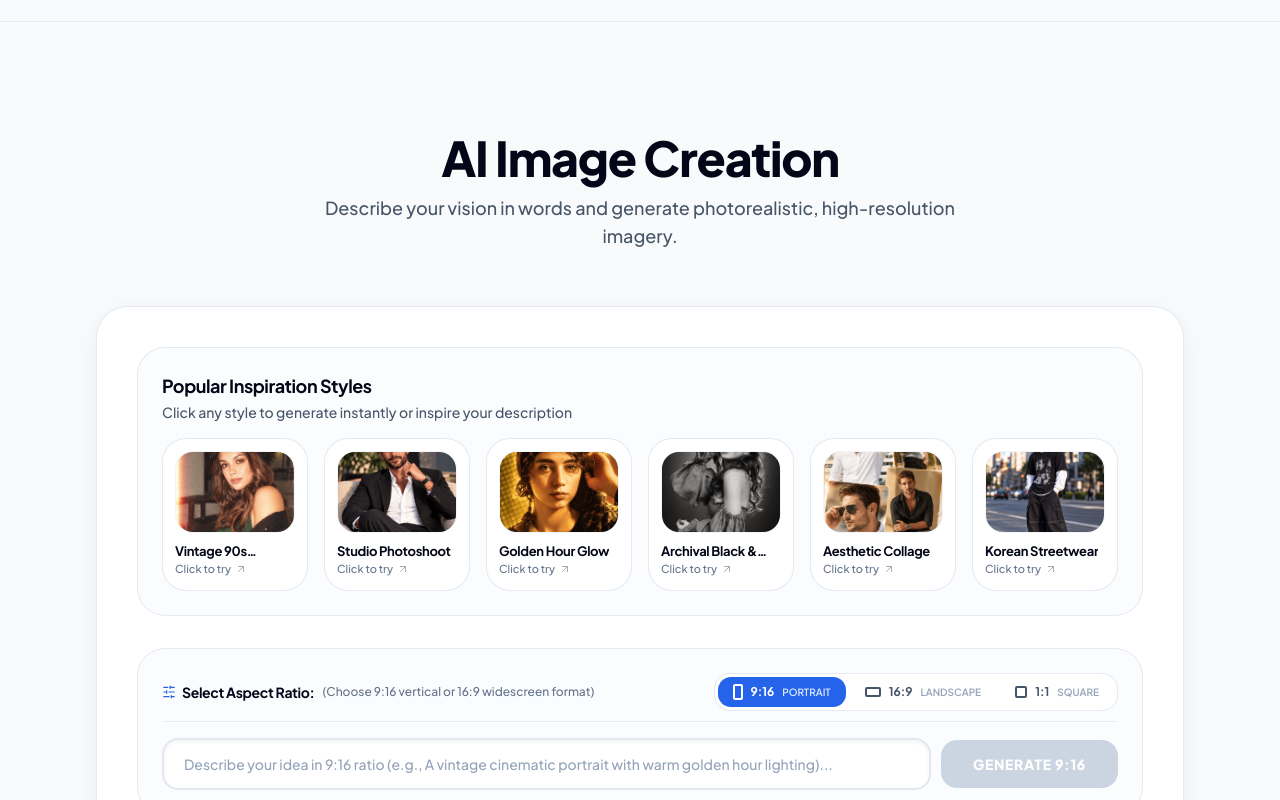
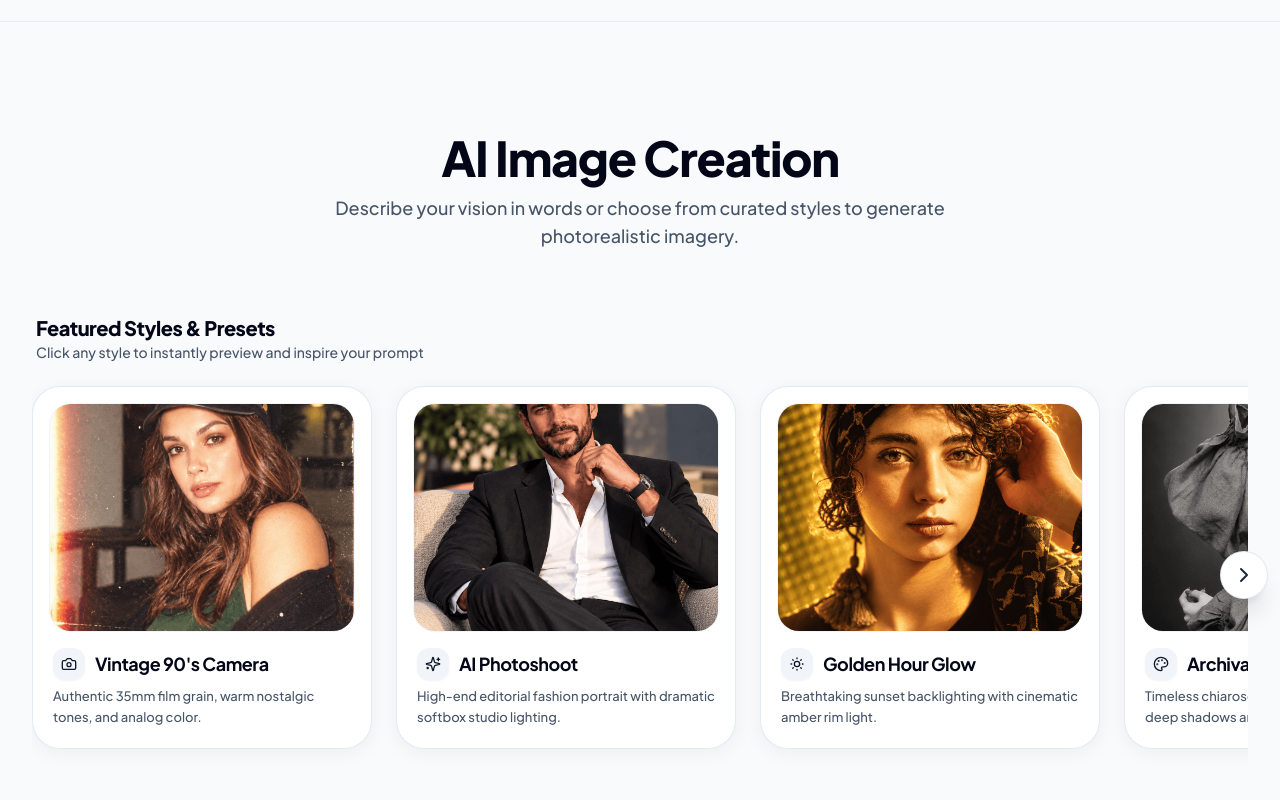
Before and after one commit to Sreerag111/slipeaiwebsite2, a Next.js app: page / in a window 1280 px wide. Shown: the part 2620-3420 px from the top of the page. Built offline with nearby package versions, Linux system fonts and the light colour scheme.

Commit message:
Transform AI Image creation presets into prominent carousel containers matching reference image design

```diff
--- a/components/AIImageCreation.tsx
+++ b/components/AIImageCreation.tsx
@@ -1,14 +1,25 @@
 'use client';
 
-import React, { useState } from 'react';
-import Image from 'next/image';
+import React, { useState, useRef, useEffect } from 'react';
 import {
   Sparkles,
   Download,
   RotateCcw,
   ArrowUpRight,
+  ArrowRight,
+  ChevronLeft,
+  ChevronRight,
   Check,
   SlidersHorizontal,
+  Camera,
+  SunMedium,
+  Palette,
+  Layers,
+  Zap,
+  Image as ImageIcon,
+  Wand2,
+  Paintbrush,
+  PenTool,
 } from 'lucide-react';
 import { saveAs } from 'file-saver';
 
@@ -18,6 +29,14 @@ interface AIImageCreationProps {
 
 export type AspectRatio = '9:16' | '16:9' | '1:1';
 
+interface StylePreset {
+  label: string;
+  desc: string;
+  prompt: string;
+  img: string;
+  icon: React.ElementType;
+}
+
 export function AIImageCreation({ onStartEnhancing }: AIImageCreationProps) {
   const [prompt, setPrompt] = useState('');
   const [aspectRatio, setAspectRatio] = useState<AspectRatio>('9:16');
@@ -26,38 +45,105 @@ export function AIImageCreation({ onStartEnhancing }: AIImageCreationProps) {
   const [generatedImageUrl, setGeneratedImageUrl] = useState<string | null>(null);
   const [lastPrompt, setLastPrompt] = useState<string>('');
 
-  const stylePresets = [
+  const scrollContainerRef = useRef<HTMLDivElement>(null);
+  const promptInputRef = useRef<HTMLInputElement>(null);
+  const [canScrollLeft, setCanScrollLeft] = useState(false);
+  const [canScrollRight, setCanScrollRight] = useState(true);
+
+  const stylePresets: StylePreset[] = [
     {
-      label: 'Vintage 90s Camera',
+      label: "Vintage 90's Camera",
+      desc: 'Authentic 35mm film grain, warm nostalgic tones, and analog color.',
       prompt: 'A candid 1990s 35mm film photograph of a young artist in a sunlit loft, natural film grain, warm muted tones, subtle lens flare',
       img: '/assets/images/create_image_categories/nineties_camera.png',
+      icon: Camera,
     },
     {
-      label: 'Studio Photoshoot',
+      label: 'AI Photoshoot',
+      desc: 'High-end editorial fashion portrait with dramatic softbox studio lighting.',
       prompt: 'A high-end editorial fashion portrait, dramatic studio softbox lighting, ultra-sharp facial micro-texture, 85mm f/1.4 depth of field',
       img: '/assets/images/create_image_categories/photoshoot.png',
+      icon: Sparkles,
     },
     {
       label: 'Golden Hour Glow',
+      desc: 'Breathtaking sunset backlighting with cinematic amber rim light.',
       prompt: 'A breathtaking scenic portrait during golden hour sunset, rich amber backlight, cinematic rim lighting, photorealistic landscape in background',
       img: '/assets/images/create_image_categories/golden_effect.png',
+      icon: SunMedium,
     },
     {
       label: 'Archival Black & White',
+      desc: 'Timeless chiaroscuro monochrome portrait with deep shadows and contrast.',
       prompt: 'A timeless black and white archival portrait, dramatic chiaroscuro contrast, deep shadows, authentic analog monochrome texture',
       img: '/assets/images/create_image_categories/black_and_white.png',
+      icon: Palette,
     },
     {
       label: 'Aesthetic Collage',
+      desc: 'Modern editorial collage with bold typography and film borders.',
       prompt: 'An artistic aesthetic editorial collage featuring modern streetwear, bold typography overlays, film border aesthetics',
       img: '/assets/images/create_image_categories/aesthetic_collage.png',
+      icon: Layers,
     },
     {
       label: 'Korean Streetwear',
+      desc: 'Seoul neon reflections on wet pavement with modern oversized styling.',
       prompt: 'A stylish Korean fashion street photography shot in Seoul at dusk, neon reflection on wet pavement, modern oversized clothing, clean aesthetic',
       img: '/assets/images/create_image_categories/korean_streetwear.png',
+      icon: Zap,
+    },
+    {
+      label: 'Polaroid Film',
+      desc: 'Classic instant camera framing with soft pastel vintage tones.',
+      prompt: 'An authentic vintage instant Polaroid photo with retro frame, soft analog lens flare, warm pastel color temperature, nostalgic tone',
+      img: '/assets/images/create_image_categories/polaroid_frame.png',
+      icon: ImageIcon,
+    },
+    {
+      label: 'Y2K Retro Vibe',
+      desc: 'Futuristic 2000s cyber aesthetic with vibrant holographic colors.',
+      prompt: 'A vibrant Y2K cyber aesthetic photo, holographic chromatic styling, early 2000s futuristic fashion, glossy metallic highlights',
+      img: '/assets/images/create_image_categories/y2k_style.png',
+      icon: Wand2,
+    },
+    {
+      label: 'Anime & Cartoon',
+      desc: 'Vibrant 3D animated character styling with expressive features.',
+      prompt: 'A vibrant modern 3D anime cinematic character concept art, high-definition expressive eyes, Pixar-grade studio lighting, soft color grading',
+      img: '/assets/images/create_image_categories/cartoon_look.png',
+      icon: Paintbrush,
+    },
+    {
+      label: 'Fine Art Sketch',
+      desc: 'Hand-drawn graphite pencil drawing with cross-hatched shading.',
+      prompt: 'A masterful fine art charcoal and graphite pencil sketch, delicate cross-hatching, museum archival paper texture, artistic realism',
+      img: '/assets/images/create_image_categories/personality_sketch.png',
+      icon: PenTool,
     },
   ];
+
+  const checkScroll = () => {
+    if (!scrollContainerRef.current) return;
+    const { scrollLeft, scrollWidth, clientWidth } = scrollContainerRef.current;
+    setCanScrollLeft(scrollLeft > 10);
+    setCanScrollRight(scrollLeft < scrollWidth - clientWidth - 10);
+  };
+
+  useEffect(() => {
+    checkScroll();
+    window.addEventListener('resize', checkScroll);
+    return () => window.removeEventListener('resize', checkScroll);
+  }, []);
+
+  const handleScroll = (direction: 'left' | 'right') => {
+    if (!scrollContainerRef.current) return;
+    const scrollAmount = Math.min(scrollContainerRef.current.clientWidth * 0.8, 680);
+    scrollContainerRef.current.scrollBy({
+      left: direction === 'left' ? -scrollAmount : scrollAmount,
+      behavior: 'smooth',
+    });
+  };
 
   const handleGenerate = async (customPrompt?: string) => {
     const textToUse = customPrompt || prompt;
@@ -132,19 +218,129 @@ export function AIImageCreation({ onStartEnhancing }: AIImageCreationProps) {
 
   return (
     <section id="create" className="py-16 sm:py-20 md:py-28 border-t border-slate-200/80 bg-[#F8FAFC]">
-      <div className="mx-auto max-w-6xl px-4 sm:px-6 lg:px-8">
+      <div className="mx-auto max-w-7xl px-4 sm:px-6 lg:px-8 space-y-12 sm:space-y-16">
         {/* Section Header: Styled like Select Your Enhancement Category */}
-        <div className="text-center max-w-3xl mx-auto mb-10 sm:mb-14 space-y-3">
+        <div className="text-center max-w-3xl mx-auto space-y-3">
           <h2 className="text-3xl sm:text-4xl md:text-5xl font-extrabold text-slate-950 font-display tracking-tight leading-tight">
             AI Image Creation
           </h2>
           <p className="text-sm sm:text-base md:text-lg text-slate-600 font-display font-medium max-w-2xl mx-auto px-2 leading-relaxed">
-            Describe your vision in words and generate photorealistic, high-resolution imagery.
+            Describe your vision in words or choose from curated styles to generate photorealistic imagery.
           </p>
         </div>
 
-        {/* Main Creation Card Container */}
-        <div className="rounded-[28px] sm:rounded-[32px] border border-slate-200/90 bg-white p-5 sm:p-8 md:p-10 shadow-[0_4px_24px_rgba(0,0,0,0.05)] space-y-6 sm:space-y-8">
+        {/* Style Presets Carousel (Vintage 90's, AI Photoshoot, and all styles styled like reference image) */}
+        <div className="space-y-4">
+          <div className="flex items-center justify-between px-1">
+            <div>
+              <h3 className="text-lg sm:text-xl font-extrabold text-slate-950 font-display tracking-tight">
+                Featured Styles & Presets
+              </h3>
+              <p className="text-xs sm:text-sm text-slate-600 font-display font-medium">
+                Click any style to instantly preview and inspire your prompt
+              </p>
+            </div>
+          </div>
+
+          {/* Carousel Container with Circular Navigation Buttons */}
+          <div className="relative group/carousel">
+            {/* Left Arrow Button */}
+            {canScrollLeft && (
+              <button
+                type="button"
+                onClick={() => handleScroll('left')}
+                aria-label="Previous styles"
+                className="absolute -left-3 sm:-left-5 top-1/2 -translate-y-1/2 z-20 w-11 h-11 sm:w-12 sm:h-12 rounded-full bg-white text-slate-900 border border-slate-200/90 shadow-xl flex items-center justify-center transition-all hover:scale-105 hover:bg-slate-50 active:scale-95"
+              >
+                <ChevronLeft className="w-5 h-5 sm:w-6 sm:h-6 text-slate-800" />
+              </button>
+            )}
+
+            {/* Right Arrow Button (matches circular button in reference image) */}
+            {canScrollRight && (
+              <button
+                type="button"
+                onClick={() => handleScroll('right')}
+                aria-label="Next styles"
+                className="absolute -right-3 sm:-right-5 top-1/2 -translate-y-1/2 z-20 w-11 h-11 sm:w-12 sm:h-12 rounded-full bg-white text-slate-900 border border-slate-200/90 shadow-xl flex items-center justify-center transition-all hover:scale-105 hover:bg-slate-50 active:scale-95"
+              >
+                <ChevronRight className="w-5 h-5 sm:w-6 sm:h-6 text-slate-800" />
+              </button>
+            )}
+
+            {/* Horizontal Scrollable Row of Style Cards (Clearly Visible Previews) */}
+            <div
+              ref={scrollContainerRef}
+              onScroll={checkScroll}
+              className="flex gap-4 sm:gap-6 overflow-x-auto scroll-smooth pb-6 pt-2 px-1 scrollbar-none snap-x snap-mandatory"
+            >
+              {stylePresets.map((style, idx) => {
+                const Icon = style.icon;
+                const isSelected = prompt === style.prompt;
+
+                return (
+                  <button
+                    key={idx}
+                    type="button"
+                    onClick={() => {
+                      setPrompt(style.prompt);
+                      handleGenerate(style.prompt);
+                      promptInputRef.current?.scrollIntoView({ behavior: 'smooth', block: 'center' });
+                    }}
+                    className={`w-[280px] sm:w-[320px] md:w-[340px] shrink-0 snap-start flex flex-col p-3.5 sm:p-4 rounded-[24px] sm:rounded-[28px] bg-white border transition-all duration-300 active:scale-[0.98] group text-left ${
+                      isSelected
+                        ? 'border-blue-600 ring-2 ring-blue-500/20 shadow-[0_16px_36px_rgba(0,0,0,0.1)] scale-[1.01]'
+                        : 'border-slate-200/90 shadow-[0_4px_20px_rgba(0,0,0,0.05)] hover:shadow-[0_16px_36px_rgba(0,0,0,0.1)] hover:-translate-y-1.5'
+                    }`}
+                  >
+                    {/* Media Visual (Large, clearly visible preview image with rounded corners) */}
+                    <div className="relative w-full aspect-[16/11] sm:aspect-[4/3] rounded-[18px] sm:rounded-[22px] overflow-hidden bg-slate-100 mb-3.5 sm:mb-4 shadow-inner border border-slate-100">
+                      <img
+                        src={style.img}
+                        alt={style.label}
+                        className="w-full h-full object-cover group-hover:scale-105 transition-transform duration-500 ease-out"
+                        loading="eager"
+                      />
+
+                      {/* Hover indicator: "Try Style ->" */}
+                      <div className="absolute inset-0 bg-gradient-to-t from-slate-950/60 via-transparent to-transparent opacity-0 group-hover:opacity-100 transition-opacity duration-300 flex items-end p-3 pointer-events-none">
+                        <span className="text-[11px] font-bold text-white bg-blue-600/95 px-3 py-1 rounded-lg backdrop-blur-sm shadow-md flex items-center gap-1.5 font-display">
+                          <span>Try Style</span>
+                          <ArrowRight className="w-3 h-3" />
+                        </span>
+                      </div>
+
+                      {isSelected && (
+                        <div className="absolute top-3 right-3 bg-blue-600 text-white p-1 rounded-full shadow-md z-10">
+                          <Check className="h-3.5 w-3.5" />
+                        </div>
+                      )}
+                    </div>
+
+                    {/* Card Info: Icon + Title row & clean description */}
+                    <div className="space-y-1.5 flex-1 flex flex-col justify-between px-1 pb-1">
+                      <div className="flex items-center gap-2.5">
+                        <div className="flex items-center justify-center w-8 h-8 rounded-xl bg-slate-100 text-slate-900 group-hover:bg-blue-600 group-hover:text-white transition-colors shrink-0 shadow-sm">
+                          <Icon className="w-4 h-4" />
+                        </div>
+                        <h4 className="text-base sm:text-lg font-bold text-slate-950 font-display tracking-tight group-hover:text-blue-700 transition-colors line-clamp-1">
+                          {style.label}
+                        </h4>
+                      </div>
+
+                      <p className="text-xs sm:text-[13px] text-slate-600 font-medium leading-relaxed font-display line-clamp-2">
+                        {style.desc}
+                      </p>
+                    </div>
+                  </button>
+                );
+              })}
+            </div>
+          </div>
+        </div>
+
+        {/* Main Prompt Bar & Output Workspace Container */}
+        <div className="max-w-4xl mx-auto rounded-[28px] sm:rounded-[32px] border border-slate-200/90 bg-white p-5 sm:p-8 md:p-10 shadow-[0_4px_24px_rgba(0,0,0,0.05)] space-y-6 sm:space-y-8">
           {/* Top Bar (Shown when an image is generated to allow creating a new one) */}
           {generatedImageUrl && (
             <div className="flex items-center justify-between pb-3 border-b border-slate-100">
@@ -246,70 +442,6 @@ export function AIImageCreation({ onStartEnhancing }: AIImageCreationProps) {
             </div>
           ) : null}
 
-          {/* Popular Inspiration Styles (Click to try) */}
-          <div className="rounded-[24px] sm:rounded-[28px] border border-slate-200/90 bg-slate-50/60 p-4 sm:p-6 space-y-4">
-            <div>
-              <h3 className="text-base sm:text-lg font-bold text-slate-950 font-display tracking-tight">
-                Popular Inspiration Styles
-              </h3>
-              <p className="text-xs sm:text-sm text-slate-600 font-display font-medium mt-0.5">
-                Click any style to generate instantly or inspire your description
-              </p>
-            </div>
-
-            {/* Responsive Grid: Cards styled like Select Your Enhancement Category */}
-            <div className="grid grid-cols-2 sm:grid-cols-3 lg:grid-cols-6 gap-3 sm:gap-4">
-              {stylePresets.map((style, idx) => {
-                const isSelected = prompt === style.prompt;
-                return (
-                  <button
-                    key={idx}
-                    type="button"
-                    onClick={() => {
-                      setPrompt(style.prompt);
-                      handleGenerate(style.prompt);
-                    }}
-                    className={`group flex flex-col p-2.5 sm:p-3 rounded-[20px] sm:rounded-[24px] border text-left transition-all duration-300 active:scale-[0.98] focus:outline-none ${
-                      isSelected
-                        ? 'border-blue-600 bg-blue-50/50 ring-2 ring-blue-500/20 shadow-md'
-                        : 'border-slate-200/90 bg-white hover:border-blue-500 hover:shadow-[0_12px_28px_rgba(0,0,0,0.08)] hover:-translate-y-1'
-                    }`}
-                  >
-                    {/* Media visual with rounded border */}
-                    <div className="relative aspect-[4/3] sm:aspect-[16/11] w-full rounded-[14px] sm:rounded-[18px] overflow-hidden border border-slate-100 mb-2.5 bg-slate-100 shadow-inner">
-                      <Image
-                        src={style.img}
-                        alt={style.label}
-                        fill
-                        sizes="(max-width: 640px) 50vw, (max-width: 1024px) 33vw, 16vw"
-                        className="object-cover group-hover:scale-105 transition-transform duration-500 ease-out"
-                      />
-                      <div className="absolute inset-0 bg-gradient-to-t from-slate-950/70 via-slate-950/10 to-transparent opacity-0 group-hover:opacity-100 transition-opacity duration-300 flex items-end p-2 pointer-events-none">
-                        <span className="text-[10px] font-bold text-white bg-blue-600/95 px-2 py-0.5 rounded-md backdrop-blur-sm shadow-sm flex items-center gap-1 font-display">
-                          <Sparkles className="h-2.5 w-2.5" /> Try Style
-                        </span>
-                      </div>
-                      {isSelected && (
-                        <div className="absolute top-2 right-2 bg-blue-600 text-white p-1 rounded-full shadow-md">
-                          <Check className="h-3 w-3" />
-                        </div>
-                      )}
-                    </div>
-
-                    {/* Card Title & Hint */}
-                    <span className="text-xs sm:text-[13px] font-bold text-slate-950 font-display tracking-tight group-hover:text-blue-700 transition-colors line-clamp-1">
-                      {style.label}
-                    </span>
-                    <span className="text-[10px] sm:text-[11px] text-slate-500 font-display font-medium flex items-center justify-between gap-1 mt-0.5 group-hover:text-blue-600 transition-colors">
-                      <span>Click to try</span>
-                      <ArrowUpRight className="h-3 w-3 opacity-60 group-hover:opacity-100 group-hover:translate-x-0.5 group-hover:-translate-y-0.5 transition-all duration-200" />
-                    </span>
-                  </button>
-                );
-              })}
-            </div>
-          </div>
-
           {/* Bottom Prompt Bar: "Describe your image" with Aspect Ratio selector directly above */}
           <div className="rounded-[24px] sm:rounded-[28px] border border-slate-200/90 bg-slate-50/60 p-4 sm:p-6 space-y-4">
             {/* Aspect Ratio Selector (Above "Describe your image") */}
@@ -386,6 +518,7 @@ export function AIImageCreation({ onStartEnhancing }: AIImageCreationProps) {
             <div className="relative flex flex-col sm:flex-row gap-2.5 items-stretch sm:items-center">
               <div className="relative flex-1">
                 <input
+                  ref={promptInputRef}
                   type="text"
                   value={prompt}
                   onChange={(e) => setPrompt(e.target.value)}
```
